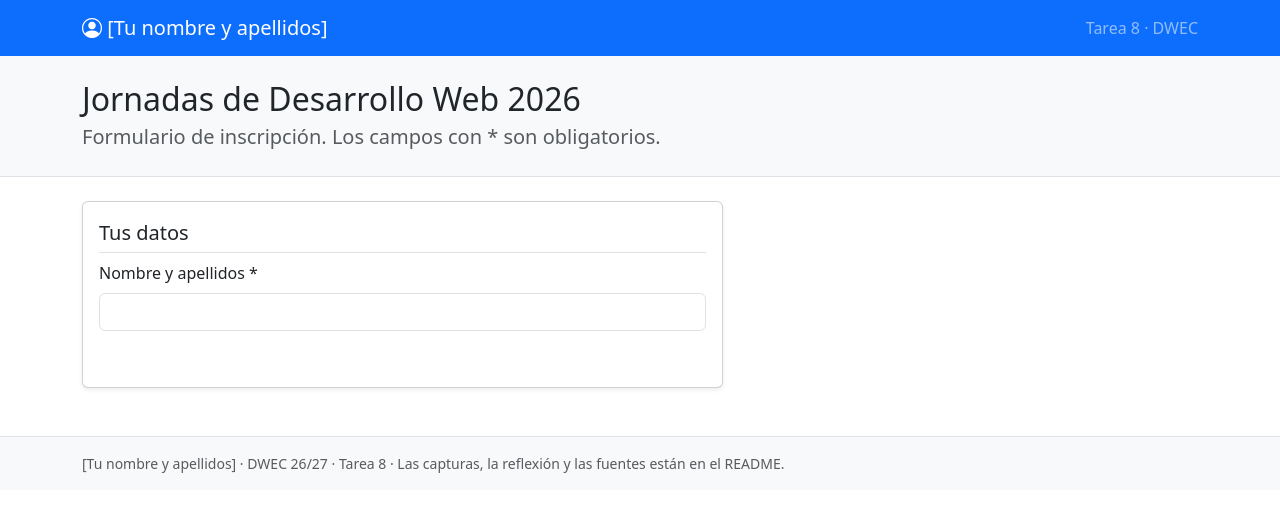
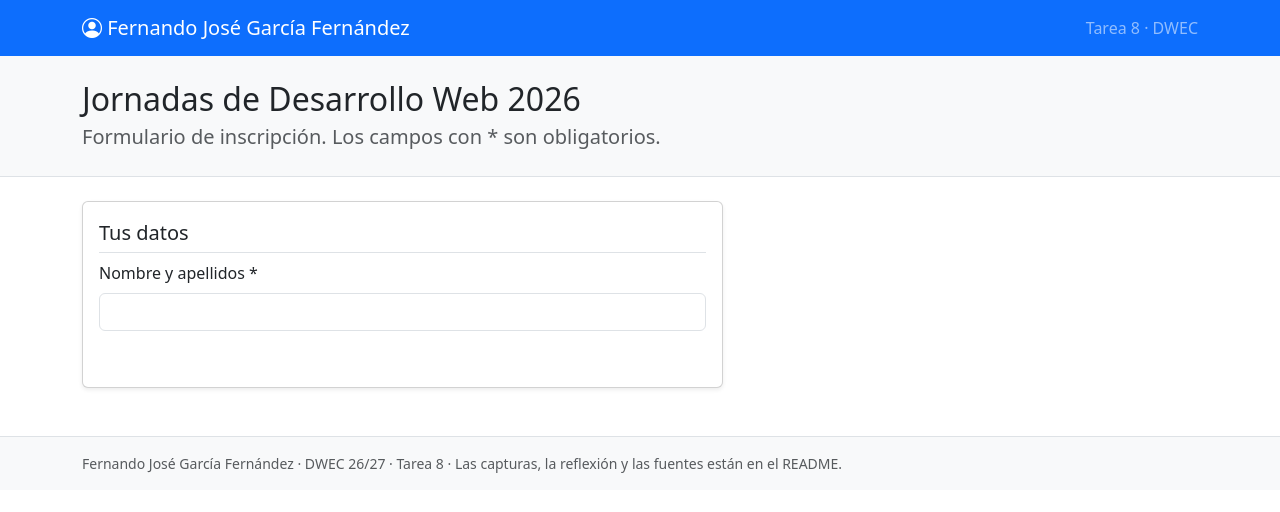
Before and after one commit to FernandoGarcia-medac/DWEC, a plain HTML site: page tema08/index.html in a window 1280 px wide. Drawn offline with nearby package versions, Linux system fonts and the light colour scheme.

Commit message:
nombre y apellidos

```diff
--- a/tema08/index.html
+++ b/tema08/index.html
@@ -3,8 +3,7 @@
 <head>
   <meta charset="UTF-8">
   <meta name="viewport" content="width=device-width, initial-scale=1">
-  <!-- Cambia [Tu nombre] por tu nombre -->
-  <title>Inscripción · [Tu nombre]</title>
+  <title>Inscripción · Fernando José García Fernández</title>
 
   <!-- CSS de Bootstrap -->
   <link href="https://cdn.jsdelivr.net/npm/bootstrap@5.3.8/dist/css/bootstrap.min.css" rel="stylesheet">
@@ -31,7 +30,7 @@
   <!-- NAVBAR con tu nombre -->
   <nav class="navbar bg-primary" data-bs-theme="dark">
     <div class="container">
-      <span class="navbar-brand"><i class="bi bi-person-circle"></i> [Tu nombre y apellidos]</span>
+      <span class="navbar-brand"><i class="bi bi-person-circle"></i> Fernando José García Fernández</span>
       <span class="navbar-text">Tarea 8 · DWEC</span>
     </div>
   </nav>
@@ -89,7 +88,7 @@
 
   <footer class="bg-body-tertiary border-top py-3">
     <div class="container small text-body-secondary">
-      [Tu nombre y apellidos] · DWEC 26/27 · Tarea 8 · Las capturas, la reflexión y las fuentes están en el README.
+      Fernando José García Fernández · DWEC 26/27 · Tarea 8 · Las capturas, la reflexión y las fuentes están en el README.
     </div>
   </footer>
 
```
